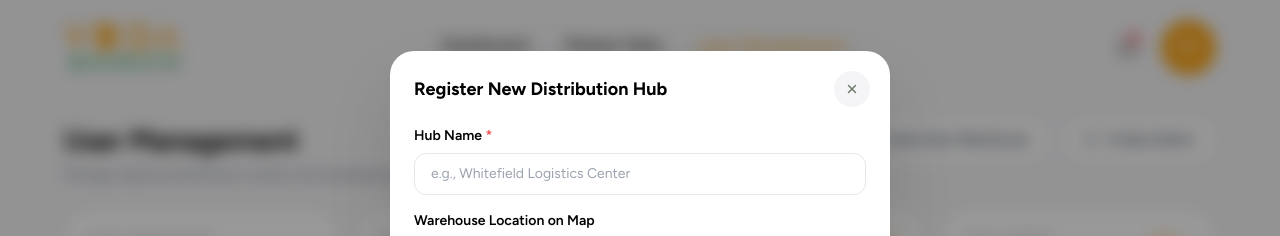
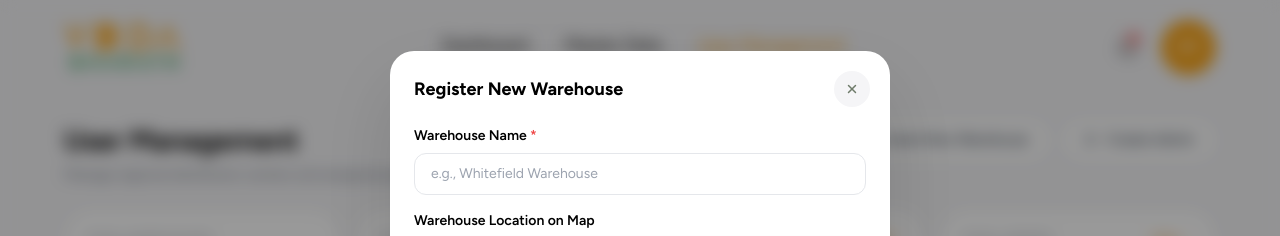
Before and after one commit to ARBRABBIT/Vedabharath-dashboards, a Next.js app: page /super-admin/users in a window 1280 px wide. Both pictures are taken after typing "Sample" into the empty fields and a click on the button "Create New Warehouse". Shown: the top 236 px of the page. Built offline with nearby package versions, Linux system fonts and the light colour scheme.

Commit message:
refactor(modals): replace Hub with Warehouse in registration modals

```diff
--- a/src/components/super-admin/users/CreateAdminModal.tsx
+++ b/src/components/super-admin/users/CreateAdminModal.tsx
@@ -82,7 +82,7 @@ export function CreateAdminModal({ open, onClose, hubs, onCreate }: CreateAdminM
         <div className="mx-auto flex h-16 w-16 items-center justify-center rounded-full bg-[#FEF3E2]">
           <ShieldCheck className="h-6 w-6 text-[#F7931E]" strokeWidth={2} />
         </div>
-        <h2 className="mt-4 text-2xl font-bold text-black">Register Hub Administrator</h2>
+        <h2 className="mt-4 text-2xl font-bold text-black">Register Warehouse Administrator</h2>
         <p className="mt-1.5 text-sm text-[#6B7280]">Generate secure credentials for a new warehouse manager.</p>
 
         <div className="mt-6 flex flex-col gap-4 text-left">
@@ -107,7 +107,7 @@ export function CreateAdminModal({ open, onClose, hubs, onCreate }: CreateAdminM
             />
           </div>
           <div>
-            <label className="text-sm font-semibold text-black">Assign to Distribution Hub</label>
+            <label className="text-sm font-semibold text-black">Assign to Warehouse</label>
             <select
               value={hubId}
               onChange={(event) => setHubId(event.target.value)}
--- a/src/components/super-admin/users/CreateHubModal.tsx
+++ b/src/components/super-admin/users/CreateHubModal.tsx
@@ -96,7 +96,7 @@ export function CreateHubModal({ open, onClose, initial, admins = [], onSave }:
             </motion.div>
           </motion.div>
           <div>
-            <h2 className="text-xl font-bold text-black">{initial ? "Hub Updated" : "Distribution Hub Created"}</h2>
+            <h2 className="text-xl font-bold text-black">{initial ? "Warehouse Updated" : "Warehouse Created"}</h2>
             <p className="mt-2 text-sm leading-relaxed text-[#6B7280]">
               <span className="font-semibold text-black">{name.trim()}</span>{" "}
               {initial ? "has been updated successfully." : "has been registered and is now active."}
@@ -119,19 +119,19 @@ export function CreateHubModal({ open, onClose, initial, admins = [], onSave }:
       <ModalShell open={open} onClose={onClose} maxWidth="max-w-[500px]">
         <div className="p-6">
           <h2 className="text-lg font-bold text-black">
-            {initial ? "Edit Distribution Hub" : "Register New Distribution Hub"}
+            {initial ? "Edit Warehouse" : "Register New Warehouse"}
           </h2>
 
           <div className="mt-5 flex flex-col gap-4">
             <div>
               <label className="text-sm font-semibold text-black">
-                Hub Name <span className="text-[#EF4444]">*</span>
+                Warehouse Name <span className="text-[#EF4444]">*</span>
               </label>
               <input
                 type="text"
                 value={name}
                 onChange={(event) => setName(event.target.value)}
-                placeholder="e.g., Whitefield Logistics Center"
+                placeholder="e.g., Whitefield Warehouse"
                 className="mt-1.5 w-full rounded-xl border border-[#E5E7EB] px-4 py-2.5 text-sm outline-none placeholder:text-[#9CA3AF] focus:border-[#F7931E]"
               />
             </div>
```
